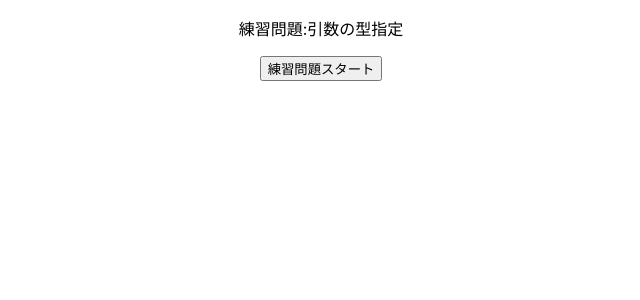
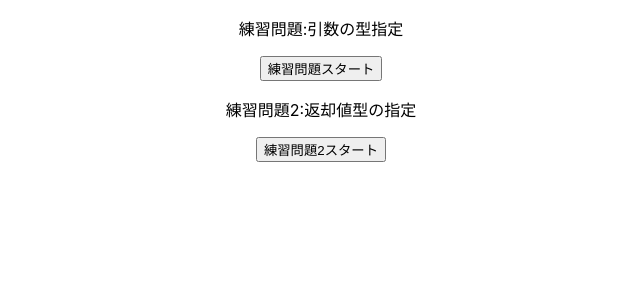
Before and after one commit to FujieMasaki/react-typescript-practice, a React (Create React App) app: page / in a window 1280 px wide. Shown: the top 300 px of the page, without its empty margins (319-959 px from the left). Built offline with nearby package versions, Linux system fonts and the light colour scheme.

Commit message:
型指定

```diff
--- a/src/App.tsx
+++ b/src/App.tsx
@@ -1,10 +1,12 @@
 import './App.css';
 import { Practice1 } from './practices/Practice1';
+import { Practice2 } from './practices/Practice2';
 
 function App() {
   return (
     <div className="App">
      <Practice1/>
+     <Practice2/>
     </div>
   );
 }
--- /dev/null
+++ b/src/practices/Practice2.tsx
@@ -0,0 +1,18 @@
+export const Practice2 = () =>{
+    const getTotalFee = (num: number) =>{
+        // 引数はnumber型です
+        const total = num * 1.1;
+        return total
+    };
+
+    const onClickPractice = () => {
+        console.log(getTotalFee(1000));
+    };
+
+    return(
+        <div>
+            <p>練習問題2:返却値型の指定</p>
+            <button onClick={onClickPractice}>練習問題2スタート</button>
+        </div>
+    )
+}
```
